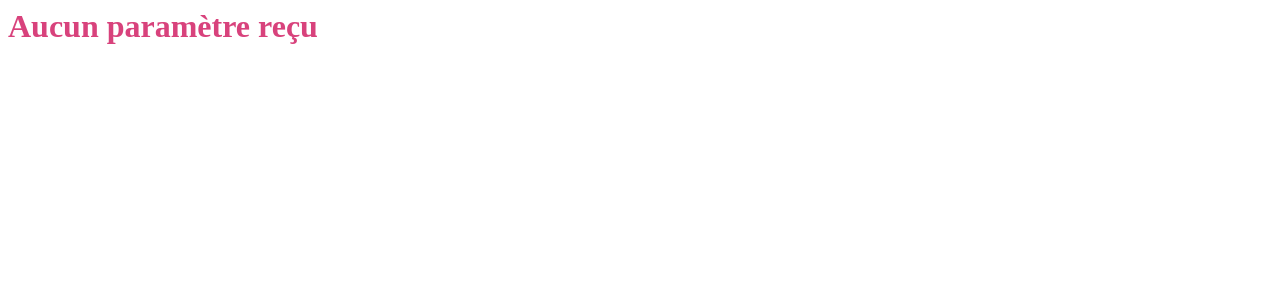
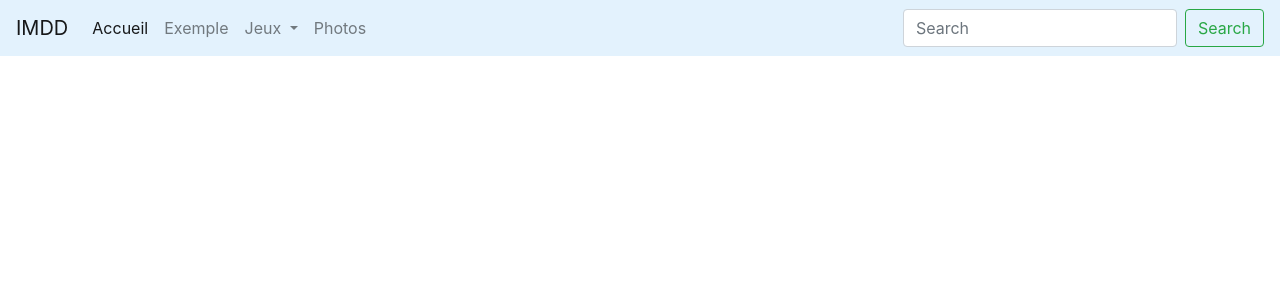
Before and after one commit to dario-cfpt/IMDD, a PHP site: page /imdd.php in a window 1280 px wide. Shown: the top 300 px of the page. Run offline with PHP 8.4, Linux system fonts and the light colour scheme; some libraries are stand-ins or nearby versions.

Commit message:
Ajout fichier php imdd

```diff
--- a/IMDD/DF/imdd.php
+++ b/IMDD/DF/imdd.php
@@ -7,8 +7,74 @@
  * Version : 1.0
  */
 
-if (empty($_GET)) {
-    echo '<h1 style="color: rgba(203,0,78,0.74);">Aucun paramètre reçu</h1>';
+$index = filter_input(1, 'i', FILTER_SANITIZE_NUMBER_INT);
+$errormsg;
+$title;
+
+if (empty($index)) {
+    $errormsg = "Aucun paramètre reçu n'est correct.";
+    $title = "Home";
 } else {
+    $title = $index;
+}
+?>
+<html>
+<head>
+    <meta charset="UTF-8">
+    <meta name="viewport"
+          content="width=device-width, user-scalable=no, initial-scale=1.0, maximum-scale=1.0, minimum-scale=1.0">
+    <meta http-equiv="X-UA-Compatible" content="ie=edge">
+    <!-- CSS & Libraries-->
+    <link rel="stylesheet" href="https://maxcdn.bootstrapcdn.com/bootstrap/4.0.0/css/bootstrap.min.css"
+          integrity="sha384-Gn5384xqQ1aoWXA+058RXPxPg6fy4IWvTNh0E263XmFcJlSAwiGgFAW/dAiS6JXm" crossorigin="anonymous">
+    <script src="https://code.jquery.com/jquery-3.2.1.slim.min.js"
+            integrity="sha384-KJ3o2DKtIkvYIK3UENzmM7KCkRr/rE9/Qpg6aAZGJwFDMVNA/GpGFF93hXpG5KkN"
+            crossorigin="anonymous"></script>
+    <script src="https://cdnjs.cloudflare.com/ajax/libs/popper.js/1.12.9/umd/popper.min.js"
+            integrity="sha384-ApNbgh9B+Y1QKtv3Rn7W3mgPxhU9K/ScQsAP7hUibX39j7fakFPskvXusvfa0b4Q"
+            crossorigin="anonymous"></script>
+    <script src="https://maxcdn.bootstrapcdn.com/bootstrap/4.0.0/js/bootstrap.min.js"
+            integrity="sha384-JZR6Spejh4U02d8jOt6vLEHfe/JQGiRRSQQxSfFWpi1MquVdAyjUar5+76PVCmYl"
+            crossorigin="anonymous"></script>
+    <link rel="stylesheet" href="css/style.css">
 
-}
+    <title>IMDD - <?php if (isset($title)) echo $title; ?></title>
+</head>
+<body>
+<nav class="navbar navbar-expand-lg navbar-light" style="background-color: #e3f2fd;">
+    <a class="navbar-brand" href="#">IMDD</a>
+    <button class="navbar-toggler" type="button" data-toggle="collapse" data-target="#navbarSupportedContent" aria-controls="navbarSupportedContent" aria-expanded="false" aria-label="Toggle navigation">
+        <span class="navbar-toggler-icon"></span>
+    </button>
+
+    <div class="collapse navbar-collapse" id="navbarSupportedContent">
+        <ul class="navbar-nav mr-auto">
+            <li class="nav-item active">
+                <a class="nav-link" href="#">Accueil <span class="sr-only">(current)</span></a>
+            </li>
+            <li class="nav-item">
+                <a class="nav-link" href="#">Exemple</a>
+            </li>
+            <li class="nav-item dropdown">
+                <a class="nav-link dropdown-toggle" href="#" id="dropdownGames" role="button" data-toggle="dropdown" aria-haspopup="true" aria-expanded="false">
+                    Jeux
+                </a>
+                <div class="dropdown-menu" aria-labelledby="dropdownGames">
+                    <a class="dropdown-item disabled" href="#" disabled>Tic Tac Toe</a>
+                    <a class="dropdown-item" href="snake.html">Snake</a>
+                    <a class="dropdown-item disabled" href="#">Pong</a>
+                    <a class="dropdown-item disabled" href="#">Taquin</a>
+                </div>
+            </li>
+            <li class="nav-item">
+                <a class="nav-link" href="#">Photos</a>
+            </li>
+        </ul>
+        <form class="form-inline my-2 my-lg-0">
+            <input class="form-control mr-sm-2" type="search" placeholder="Search" aria-label="Search">
+            <button class="btn btn-outline-success my-2 my-sm-0" type="submit">Search</button>
+        </form>
+    </div>
+</nav>
+</body>
+</html>
```
Also changed, not shown: IMDD/DF/css/style.css (renamed from IMDD/DF/style.css).
